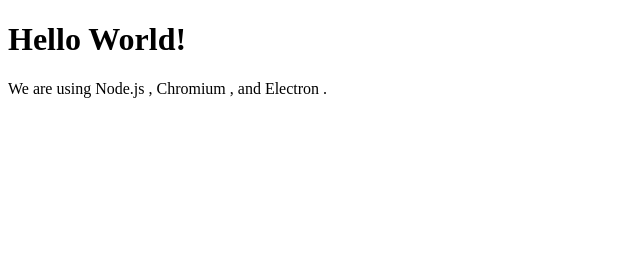
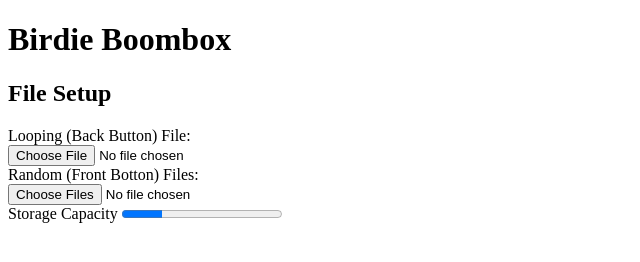
Before and after one commit to nwash57/BirdieBoombox, an Electron app: page index.html in a window 1000 px wide. Shown: the whole page, without its empty margins (0-640 px from the left). Drawn offline with Linux system fonts and the light colour scheme.

Commit message:
initial work

```diff
--- /dev/null
+++ b/files.js
@@ -0,0 +1,5 @@
+
+
+function calculateFileSize() {
+    console.log('test');
+}
--- a/index.html
+++ b/index.html
@@ -5,13 +5,29 @@
     <!-- https://developer.mozilla.org/en-US/docs/Web/HTTP/CSP -->
     <meta http-equiv="Content-Security-Policy" content="default-src 'self'; script-src 'self'">
     <meta http-equiv="X-Content-Security-Policy" content="default-src 'self'; script-src 'self'">
-    <title>Hello World!</title>
+    <title>Birdie Boombox Setup Tool</title>
   </head>
   <body>
-    <h1>Hello World!</h1>
-    We are using Node.js <span id="node-version"></span>,
-    Chromium <span id="chrome-version"></span>,
-    and Electron <span id="electron-version"></span>.
+    <h1>Birdie Boombox</h1>
+    <div>
+      <h2>File Setup</h2>
+      <div>
+        <label for="loopInput">Looping (Back Button) File: </label>
+        <br />
+        <input id="loopInput" name="loopInput" type="file" accept="audio/*" />
+      </div>
+      <div>
+        <label for="randomInput">Random (Front Botton) Files: </label>
+        <br />
+        <input id="randomInput" name="randomInput" type="file" accept="audio/*" multiple />
+      </div>
+      <div>
+        <label for="storageCapacity">Storage Capacity</label>
+        <progress id="storageCapacity" value="4096" max="16384"></progress>
+      </div>
+    </div>
+
+
 
     <!-- You can also require other files to run in this process -->
     <script src="./renderer.js"></script>
--- a/renderer.js
+++ b/renderer.js
@@ -1,6 +1,10 @@
-// This file is required by the index.html file and will
-// be executed in the renderer process for that window.
-// No Node.js APIs are available in this process because
-// `nodeIntegration` is turned off. Use `preload.js` to
-// selectively enable features needed in the rendering
-// process.
+// include the ipc module to communicate with main process.
+const ipcRenderer = require('electron').ipcRenderer;
+
+const loopInput = document.getElementById('loopInput');
+loopInput.addEventListener('input', function () {
+    console.log(loopInput.files)
+
+   //send the info to main process . we can pass any arguments as second param.
+    ipcRenderer.send("loopInput", arg); // ipcRender.send will pass the information to main process
+});
```
Also changed, not shown: main.js (+18 -5 lines).
